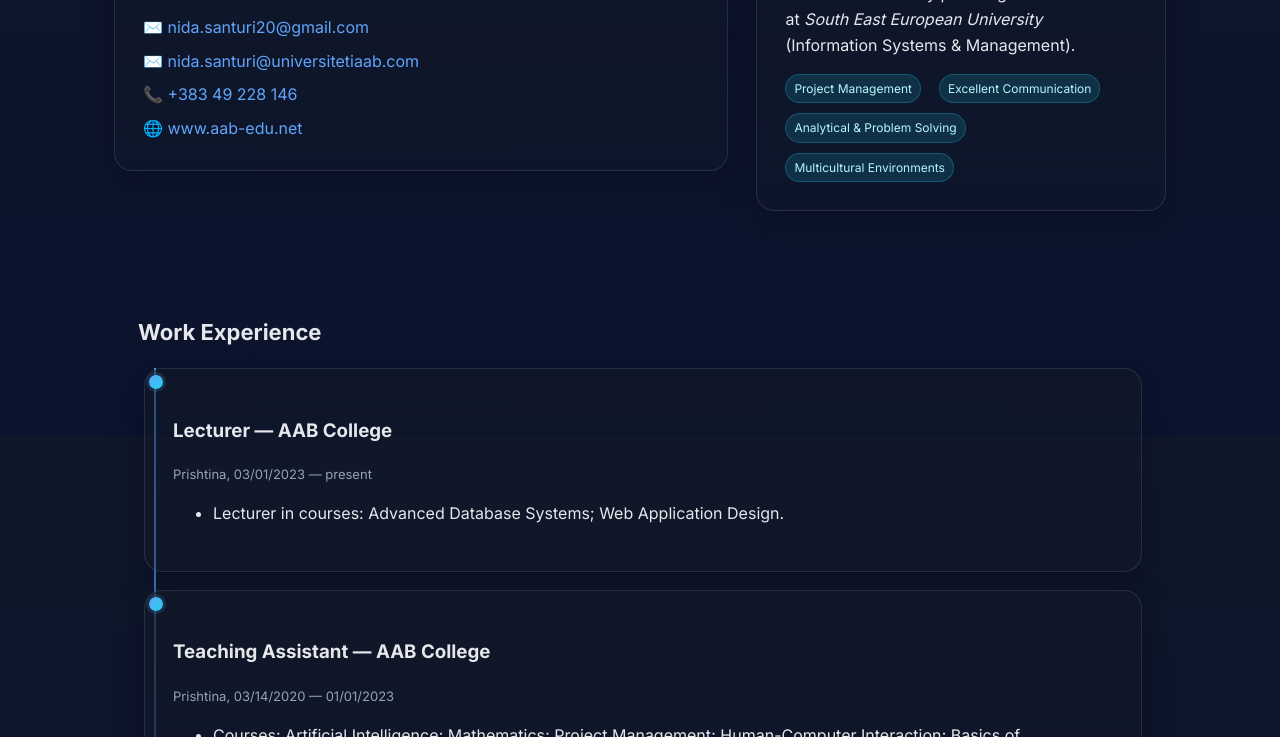
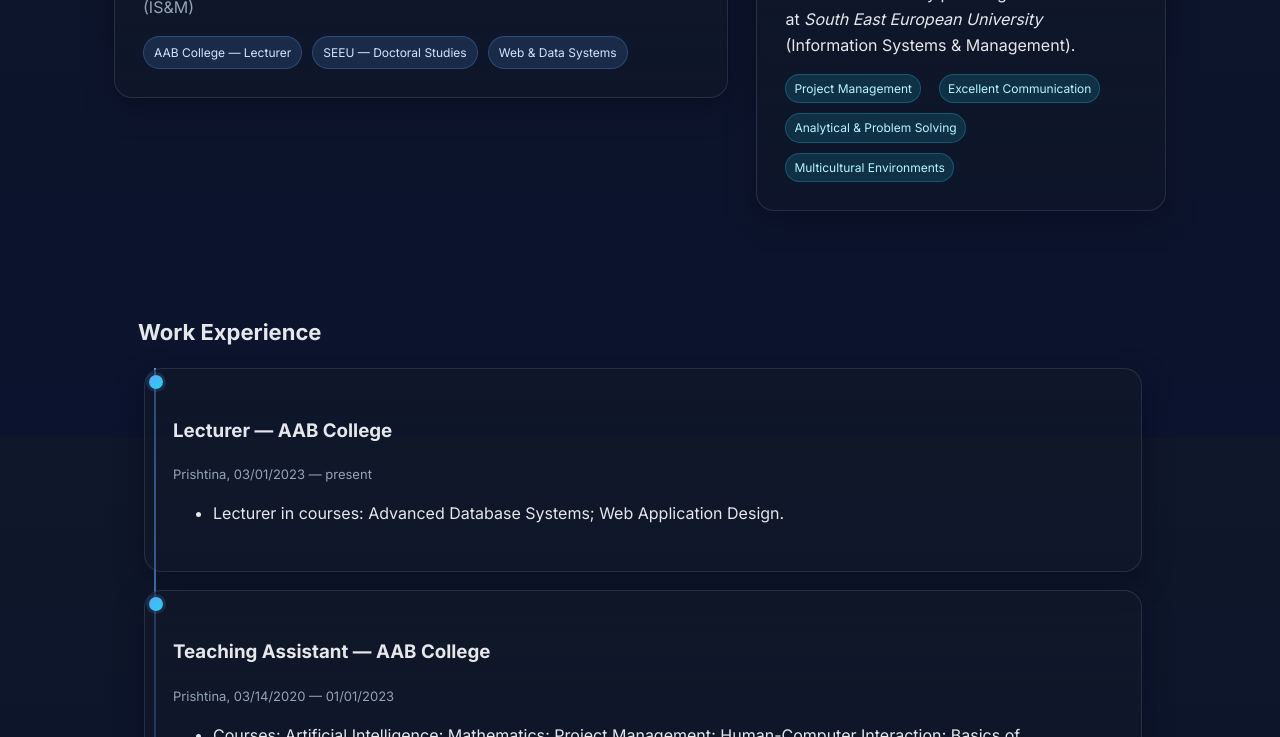
Before and after one commit to Nida-Santuri/ushtrime2025, a plain HTML site: page index.html in a window 1280 px wide. Shown: the part 363-1100 px from the top of the page. Drawn offline with Linux system fonts and the light colour scheme.

Commit message:
Add files via upload

```diff
--- a/index.html
+++ b/index.html
@@ -98,13 +98,7 @@
         <span class="badge">SEEU — Doctoral Studies</span>
         <span class="badge">Web & Data Systems</span>
       </div>
-      <div class="contact" id="contact">
-        <a href="mailto:nida.santuri20@gmail.com">✉️ nida.santuri20@gmail.com</a>
-        <a href="mailto:nida.santuri@universitetiaab.com">✉️ nida.santuri@universitetiaab.com</a>
-        <a href="tel:+38349228146">📞 +383 49 228 146</a>
-        <a href="https://www.aab-edu.net" target="_blank" rel="noreferrer">🌐 www.aab-edu.net</a>
 
-      </div>
     </div>
     <div class="card">
       <h2 id="about" style="margin-top:0">About Me</h2>
```
